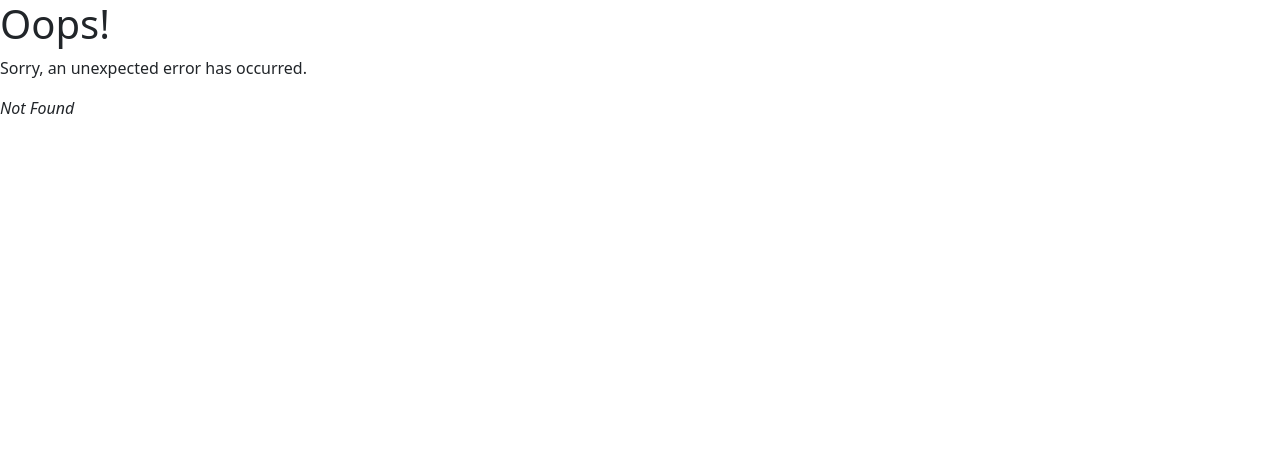
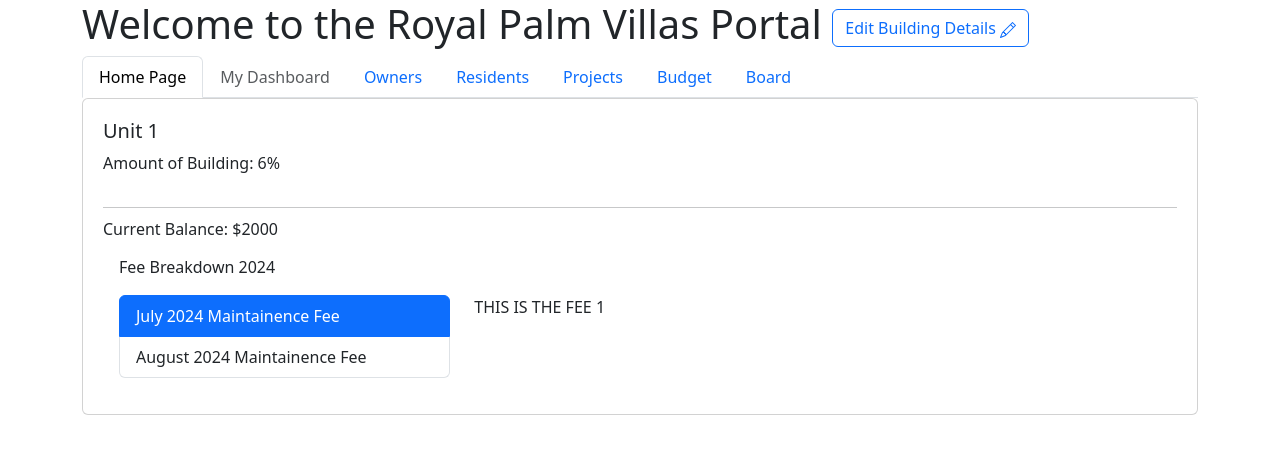
Before and after one commit to juandsierra82/stacia-frontend, a React (Create React App) app: page /units/1/fees/1 in a window 1280 px wide. Before the commit this address had no page. Shown: the top 454 px of the page. Built offline with nearby package versions, Linux system fonts and the light colour scheme.

Commit message:
fee details frame strated

```diff
--- a/src/BuildingForm/index.js
+++ b/src/BuildingForm/index.js
@@ -17,6 +17,11 @@ const BuildingForm = () => {
   const [upsertBuilding] = useMutation(UPSERT_BUILDING);
   const [isDirty, setIsDirty] = useState(false);
   useEffect(() => {
+    if (data && data.buildings && data.buildings.length === 0 && validated) {
+      setIsDirty(true);
+    }
+  }, [data, validated]);
+  useEffect(() => {
     if (data && data.buildings && data.buildings.length) {
       const building = data.buildings[0];
       setBuilding(building);
@@ -24,7 +29,7 @@ const BuildingForm = () => {
     }
   }, [data]);
   useEffect(() => {
-    if (data && data.buildings) {
+    if (data && data.buildings && data.buildings.length) {
       let buildingData = data.buildings[0];
       const oldBuilding = JSON.stringify(data.buildings[0]);
       const newBuilding = JSON.stringify(building);
@@ -174,7 +179,8 @@ const BuildingForm = () => {
                   disabled={
                     currentUnit
                       ? !!units.find(
-                          ({ address }) => address === currentUnit.address
+                          ({ address, deleted }) =>
+                            address === currentUnit.address && !deleted
                         )
                       : true
                   }
@@ -237,7 +243,7 @@ const BuildingForm = () => {
                             variant="outline-primary"
                             title={`Go to unit ${address}`}
                             onClick={() => {
-                              navigate(`../../units/${id}`, {
+                              navigate(`../../units/${address}`, {
                                 relative: 'path',
                               });
                             }}
--- a/src/Router/index.js
+++ b/src/Router/index.js
@@ -12,6 +12,8 @@ import ProjectCard from '../ProjectCard';
 import Owners from '../OwnersPage';
 import Owner from '../OwnersPage/OwnerCard';
 import BuildingForm from '../BuildingForm';
+import UnitPage from '../UnitPage';
+import FeeDetails from '../UnitPage/Fees/FeeDetailsCard';
 
 const router = createBrowserRouter([
   {
@@ -20,12 +22,24 @@ const router = createBrowserRouter([
     errorElement: <ErrorPage />,
     children: [
       {
+        element: <UnitPage />,
+        errorElement: <ErrorPage />,
+        path: 'units/:unitAddress',
+        children: [
+          {
+            element: <FeeDetails />,
+            errorElement: <ErrorPage />,
+            path: 'fees/:feeId',
+          },
+        ],
+      },
+      {
         index: true,
         element: <HomePage />,
         errorElement: <ErrorPage />,
       },
       {
-        element: <BuildingForm id="building-form" />,
+        element: <BuildingForm />,
         path: '/building/edit',
         errorElement: <ErrorPage />,
       },
--- /dev/null
+++ b/src/UnitPage/Fees/BalanceBreakDown.js
@@ -0,0 +1,47 @@
+import React from 'react';
+import { Tab, ListGroup, Col, Row, Card } from 'react-bootstrap';
+import { Link, Outlet, useParams } from 'react-router-dom';
+
+const BalanceBreakDown = () => {
+  const { feeId } = useParams();
+  return (
+    <Card className="border-0">
+      <Card.Subtitle>Current Balance: $2000</Card.Subtitle>
+      <Card.Body>
+        <Tab.Container id="balance-breakdown">
+          <Tab.Content>
+            <p>Fee Breakdown 2024</p>
+          </Tab.Content>
+          <Row>
+            <Col sm={4}>
+              <ListGroup>
+                <ListGroup.Item
+                  as={Link}
+                  action
+                  to={`./fees/1`}
+                  active={'1' === feeId}
+                >
+                  July 2024 Maintainence Fee
+                </ListGroup.Item>
+                <ListGroup.Item
+                  as={Link}
+                  action
+                  to={`./fees/2`}
+                  active={'2' === feeId}
+                >
+                  August 2024 Maintainence Fee
+                </ListGroup.Item>
+              </ListGroup>
+            </Col>
+            <Col sm={8}>
+              <Tab.Content>
+                <Outlet />
+              </Tab.Content>
+            </Col>
+          </Row>
+        </Tab.Container>
+      </Card.Body>
+    </Card>
+  );
+};
+export default BalanceBreakDown;
--- /dev/null
+++ b/src/UnitPage/Fees/FeeDetailsCard.js
@@ -0,0 +1,8 @@
+import React from 'react';
+import { useParams } from 'react-router-dom';
+const FeeDetails = () => {
+  const { feeId } = useParams();
+  return <div>THIS IS THE FEE {feeId}</div>;
+};
+
+export default FeeDetails;
--- /dev/null
+++ b/src/UnitPage/index.js
@@ -0,0 +1,18 @@
+import React from 'react';
+import { useParams } from 'react-router-dom';
+import { Card } from 'react-bootstrap';
+import BalanceBreakDown from './Fees/BalanceBreakDown';
+
+const UnitPage = () => {
+  const { unitAddress } = useParams();
+  return (
+    <Card className="form-card">
+      <Card.Title>Unit {unitAddress}</Card.Title>
+      <Card.Text>Amount of Building: 6%</Card.Text>
+      <hr />
+      <BalanceBreakDown />
+    </Card>
+  );
+};
+
+export default UnitPage;
```
